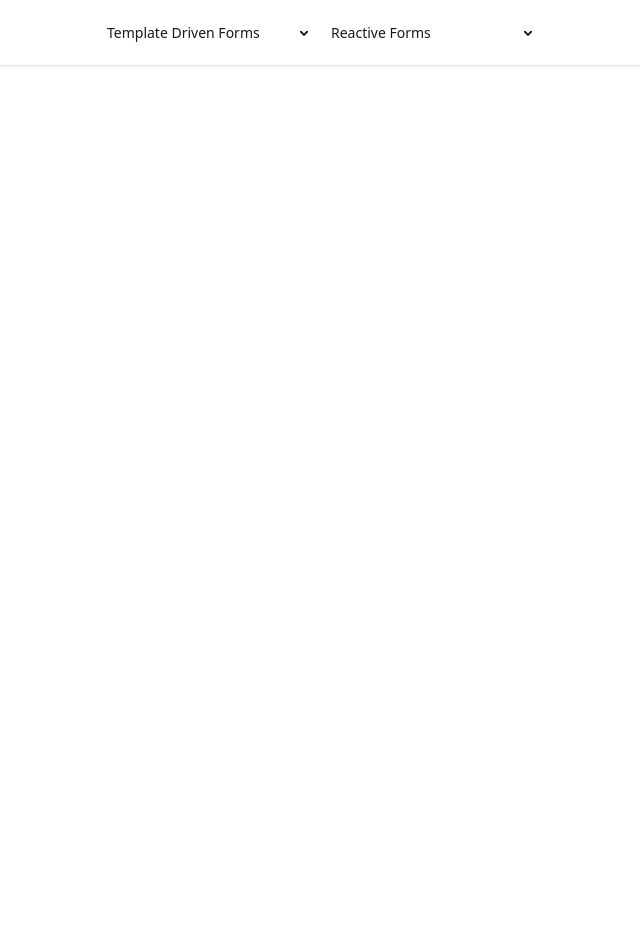
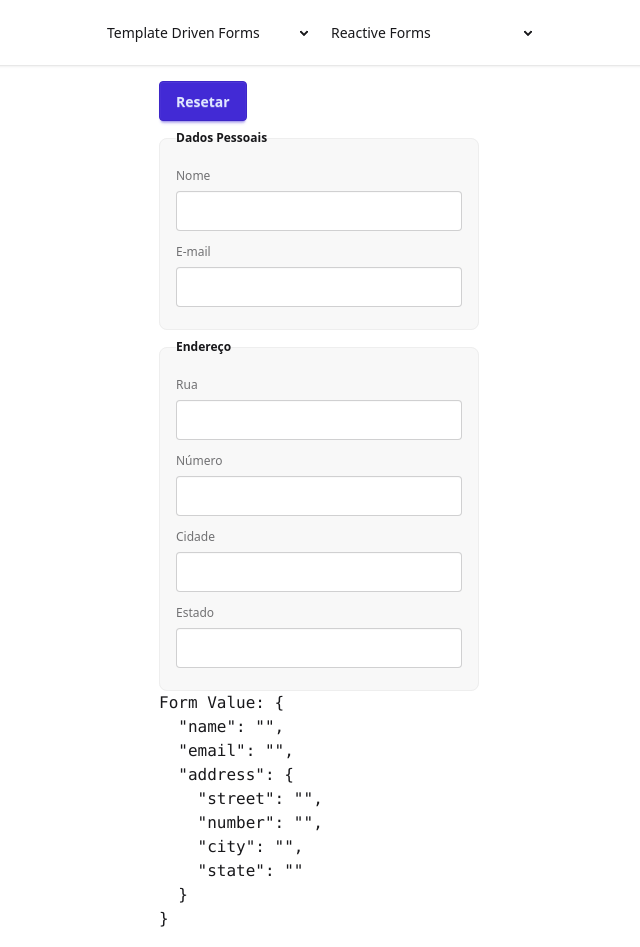
Before and after one commit to farleybsd/FormulariosAngular, an Angular app in the folder Template Driven Forms/curso-formularios-com-angular/: page /reactive-forms/form-builder in a window 1280 px wide. Before the commit this address led to /. Shown: the whole page, without its empty margins (321-961 px from the left). Before the commit the page ends 800 px from the top, so only its background shows below. Built offline with nearby package versions, Linux system fonts and the light colour scheme.

Commit message:
Quando usar UntypedFormBuilder

```diff
--- /dev/null
+++ b/Template Driven Forms/curso-formularios-com-angular/src/app/features/reactive-forms/11.form-builder/form-builder.component.html
@@ -0,0 +1,37 @@
+<form [formGroup]="form">
+  <button class="btn btn-primary" (click)="form.reset()">Resetar</button>
+  <fieldset class="fieldset bg-base-200 border-base-300 rounded-box w-xs border p-4">
+    <legend class="fieldset-legend">Dados Pessoais</legend>
+
+    <label class="label">Nome</label>
+    <input type="text" class="input" formControlName="name" />
+    <app-error-messages [control]="form.controls.name" />
+
+    <label class="label">E-mail</label>
+    <input type="email" class="input" formControlName="email" />
+    <app-error-messages [control]="form.controls.email" />
+  </fieldset>
+
+  <fieldset class="fieldset bg-base-200 border-base-300 rounded-box w-xs border p-4" formGroupName="address">
+    <legend class="fieldset-legend">Endereço</legend>
+
+    <label class="label">Rua</label>
+    <input type="text" class="input" formControlName="street" />
+    <app-error-messages [control]="form.controls.address.controls.street" />
+
+    <label class="label">Número</label>
+    <input type="text" class="input" formControlName="number" />
+    <app-error-messages [control]="form.controls.address.controls.number" />
+
+    <label class="label">Cidade</label>
+    <input type="text" class="input" formControlName="city" />
+    <app-error-messages [control]="form.controls.address.controls.city" />
+
+    <label class="label">Estado</label>
+    <input type="text" class="input" formControlName="state" />
+    <app-error-messages [control]="form.controls.address.controls.state" />
+  </fieldset>
+  <div>
+    <pre>Form Value: {{ form.value | json }}</pre>
+  </div>
+</form>
--- /dev/null
+++ b/Template Driven Forms/curso-formularios-com-angular/src/app/features/reactive-forms/11.form-builder/form-builder.component.ts
@@ -0,0 +1,30 @@
+import { ChangeDetectionStrategy, Component, inject } from '@angular/core';
+import { FormBuilder, FormControlOptions, NonNullableFormBuilder, ReactiveFormsModule, Validators } from '@angular/forms';
+import { ErrorMessagesComponent } from '../../../shared/error-messages/components/error-messages/error-messages.component';
+import { JsonPipe } from '@angular/common';
+
+@Component({
+  selector: 'app-form-builder',
+  imports: [ReactiveFormsModule,ErrorMessagesComponent,JsonPipe],
+  templateUrl: './form-builder.component.html',
+  styleUrl: './form-builder.component.css',
+  changeDetection: ChangeDetectionStrategy.OnPush,
+})
+export class FormBuilderComponent {
+  //private fb = inject(FormBuilder); tem que colocar nao null por campoi
+  private fb = inject(NonNullableFormBuilder); // colocar o NonNullableFormBuilder para todos os campos esse e mais indicado volta para o valor inicial
+
+  protected form = this.fb.group({
+    name: ['', {
+      validators: [Validators.required],
+      updateOn: 'blur', // usar apenas com  FormBuilder
+    } as FormControlOptions],
+    email: ['', [Validators.required, Validators.email]],
+    address: this.fb.group({
+      street: ['', Validators.required],
+      number: ['', Validators.required],
+      city: ['', Validators.required],
+      state: ['', Validators.required],
+    }),
+  });
+}
--- a/Template Driven Forms/curso-formularios-com-angular/src/app/features/reactive-forms/routes.ts
+++ b/Template Driven Forms/curso-formularios-com-angular/src/app/features/reactive-forms/routes.ts
@@ -10,6 +10,7 @@ import { SubFormsComponent } from './8.sub-forms/sub-forms.component';
 import { FormArrayComponent } from './9.form-array/form-array.component';
 import { getUserEmailsResolver } from './9.form-array/resolvers/get-user-emails.resolver';
 import { UtilityFunctionsComponent } from './10.utility-functions/utility-functions.component';
+import { FormBuilderComponent } from './11.form-builder/form-builder.component';
 
 export const reactiveFormsRoutes: Routes = [
   {
@@ -54,5 +55,8 @@ export const reactiveFormsRoutes: Routes = [
   {
     path: 'utility-functions',
     component: UtilityFunctionsComponent,
-  },
+  },{
+    path: 'form-builder',
+    component: FormBuilderComponent,
+  }
 ];
```
Also changed, not shown: Template Driven Forms/curso-formularios-com-angular/src/app/features/reactive-forms/11.form-builder/form-builder.component.css (added).
